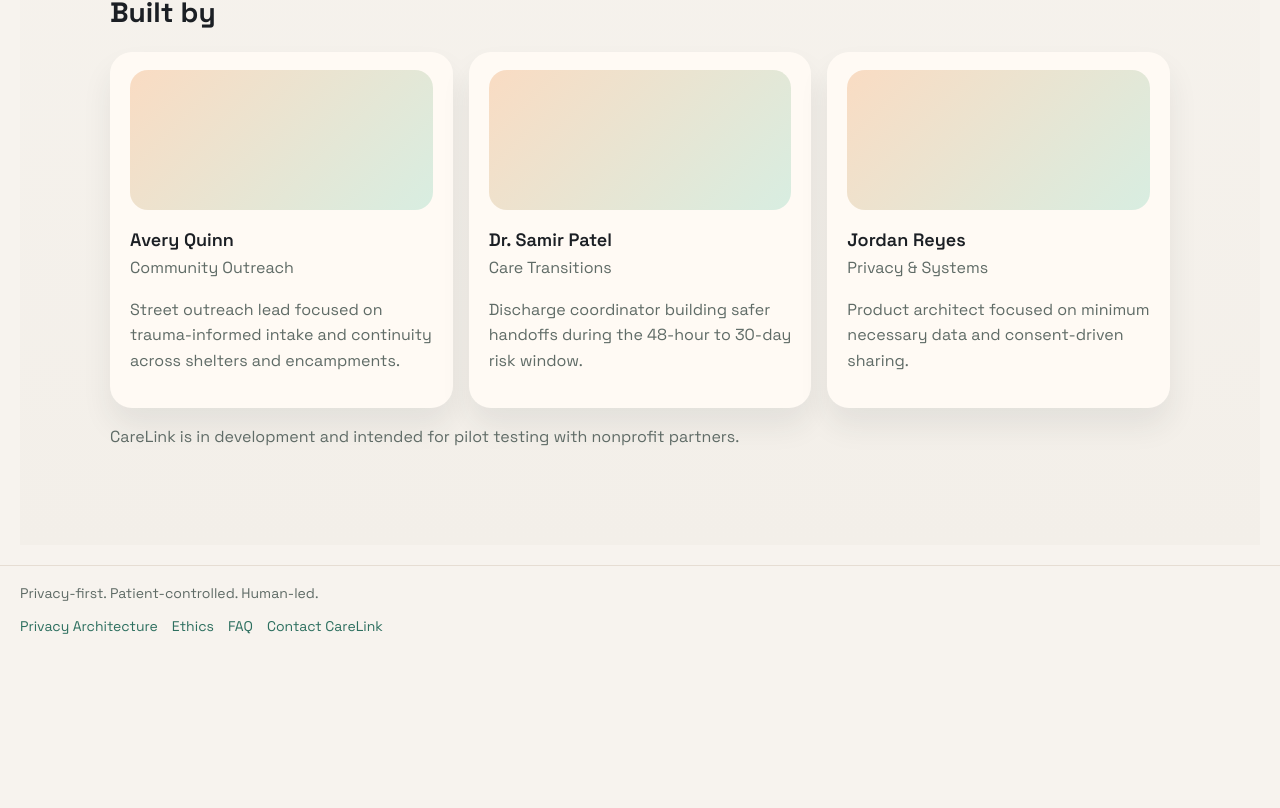
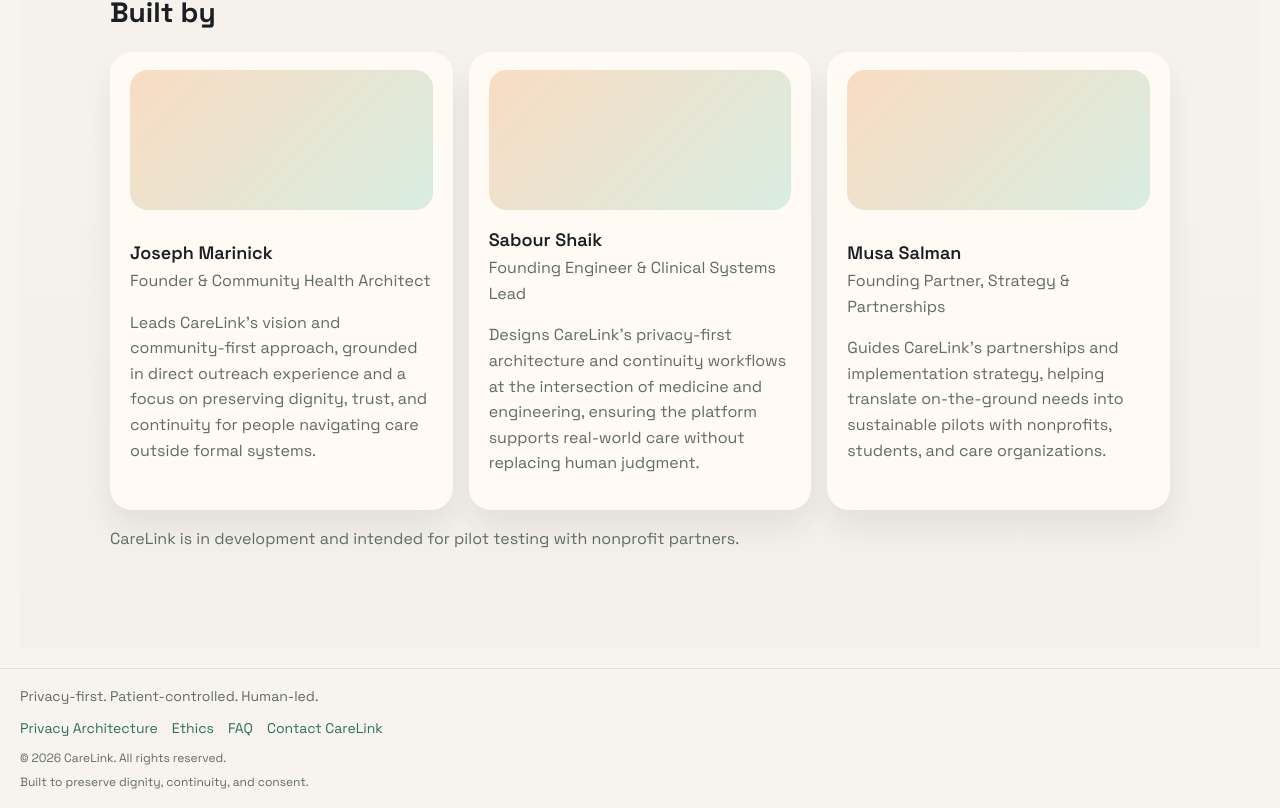
Before and after one commit to PhysicianeerShaik/CareLINK, a Next.js app in the folder apps/web/: page / in a window 1280 px wide. Shown: the part 1016-1824 px from the top of the page. Before the commit the page ends 1669 px from the top, so only its background shows below. Built offline with nearby package versions, Linux system fonts and the light colour scheme.

Commit message:
Add footer meta and update founders

```diff
--- a/apps/web/app/globals.css
+++ b/apps/web/app/globals.css
@@ -315,6 +315,7 @@ hr { border: none; border-top: 1px solid var(--line); margin: 16px 0; }
 .footer-text { color: var(--muted); font-size: 14px; }
 .footer-links { display: flex; gap: 14px; flex-wrap: wrap; }
 .footer-links a { color: var(--accent); font-size: 14px; }
+.footer-meta { color: var(--muted); font-size: 12px; display: grid; gap: 4px; }
 
 .fade-in { animation: fadeUp 0.7s ease both; }
 @keyframes fadeUp {
--- a/apps/web/app/layout.tsx
+++ b/apps/web/app/layout.tsx
@@ -37,6 +37,10 @@ export default function RootLayout({
                 <a href="/docs/faq">FAQ</a>
                 <a href="/contact">Contact CareLink</a>
               </div>
+              <div className="footer-meta">
+                <div>© 2026 CareLink. All rights reserved.</div>
+                <div>Built to preserve dignity, continuity, and consent.</div>
+              </div>
             </div>
           </footer>
         </div>
--- a/apps/web/app/page.tsx
+++ b/apps/web/app/page.tsx
@@ -6,19 +6,19 @@ type Founder = {
 
 const founders: Founder[] = [
   {
-    name: "Avery Quinn",
-    role: "Community Outreach",
-    bio: "Street outreach lead focused on trauma-informed intake and continuity across shelters and encampments.",
+    name: "Joseph Marinick",
+    role: "Founder & Community Health Architect",
+    bio: "Leads CareLink’s vision and community-first approach, grounded in direct outreach experience and a focus on preserving dignity, trust, and continuity for people navigating care outside formal systems.",
   },
   {
-    name: "Dr. Samir Patel",
-    role: "Care Transitions",
-    bio: "Discharge coordinator building safer handoffs during the 48-hour to 30-day risk window.",
+    name: "Sabour Shaik",
+    role: "Founding Engineer & Clinical Systems Lead",
+    bio: "Designs CareLink’s privacy-first architecture and continuity workflows at the intersection of medicine and engineering, ensuring the platform supports real-world care without replacing human judgment.",
   },
   {
-    name: "Jordan Reyes",
-    role: "Privacy & Systems",
-    bio: "Product architect focused on minimum necessary data and consent-driven sharing.",
+    name: "Musa Salman",
+    role: "Founding Partner, Strategy & Partnerships",
+    bio: "Guides CareLink’s partnerships and implementation strategy, helping translate on-the-ground needs into sustainable pilots with nonprofits, students, and care organizations.",
   },
 ];
 
```
